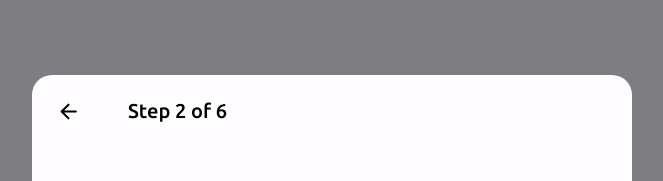
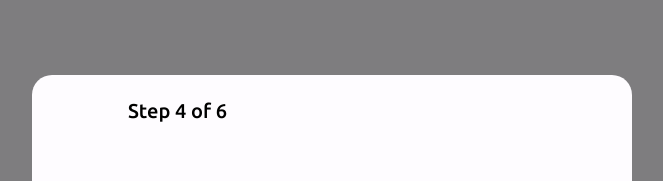
Before and after one commit to nerdxio/twitter-clone, a React (Create React App) app in the folder frontend/: page / in a window 1280 px wide. Shown: the top 181 px of the page, without its empty margins (308-971 px from the left). Built offline with nearby package versions, Linux system fonts and the light colour scheme.

Commit message:
added step forward and backword in registertion modal

```diff
--- a/frontend/src/features/register/components/RegisterModal/RegisterModal.tsx
+++ b/frontend/src/features/register/components/RegisterModal/RegisterModal.tsx
@@ -1,14 +1,25 @@
 import React from 'react'
-import { Modal }  from '../../../../components/Modal/Modal'
+import { useState } from 'react'
+
+import { Modal } from '../../../../components/Modal/Modal'
 import './RegisterModal.css'
 import { RegisterStepCounter } from '../RegisterStepCounter/RegisterStepCounter'
 
-export const RegisterModal:React.FC = () => {
+export const RegisterModal: React.FC = () => {
+
+  const [step, setStep] = useState<number>(4);
+
+  const stepButtonClicked = () => {
+
+    step === 1 || step === 4 || step >= 6 ? setStep(step) : setStep(step);
+
+  }
+
   return (
     <Modal>
       <div className='register-container'>
-        <RegisterStepCounter step={2}/>
-            </div>
+        <RegisterStepCounter step={step} changeStep={stepButtonClicked} />
+      </div>
     </Modal>
   )
 }
--- a/frontend/src/features/register/components/RegisterStepCounter/RegisterStepCounter.css
+++ b/frontend/src/features/register/components/RegisterStepCounter/RegisterStepCounter.css
@@ -31,3 +31,9 @@
     font-weight: 500;
     font-size: 20px;
 }
+
+.reg-step-counter-btn-disable{
+   height: 40px;
+   width: 40px;
+   margin-right: 40px;
+}
--- a/frontend/src/features/register/components/RegisterStepCounter/RegisterStepCounter.tsx
+++ b/frontend/src/features/register/components/RegisterStepCounter/RegisterStepCounter.tsx
@@ -1,16 +1,17 @@
 import React from 'react'
-import { displayIcon } from '../../utils/RegisterStepUtils'
+import { displayIcon, iconClass } from '../../utils/RegisterStepUtils'
 import './RegisterStepCounter.css'
 
 
 interface RegisterStepProps {
-    step: number
+    step: number;
+    changeStep():void;
 }
 
-export const RegisterStepCounter: React.FC<RegisterStepProps> = ({ step }) => {
+export const RegisterStepCounter: React.FC<RegisterStepProps> = ({ step, changeStep }) => {
     return (
         <div className='reg-step-counter-container'>
-            <div className='reg-step-counter-btn'>
+            <div className={iconClass(step)} onClick={changeStep}>
                 {displayIcon(step)}
 
             </div>
--- a/frontend/src/features/register/utils/RegisterStepUtils.tsx
+++ b/frontend/src/features/register/utils/RegisterStepUtils.tsx
@@ -20,3 +20,11 @@ export const displayIcon = (step: number): JSX.Element => {
             return <></>
     }
 }
+export const iconClass = (step: number): string => {
+    if (step === 4 || step === 9) {
+        return "reg-step-counter-btn-disable";
+    }
+
+    return "reg-step-counter-btn";
+
+}
```
